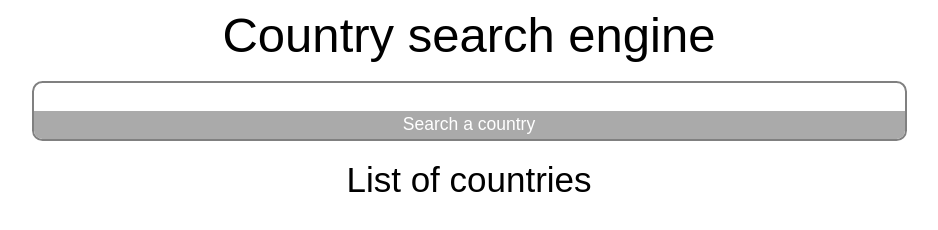
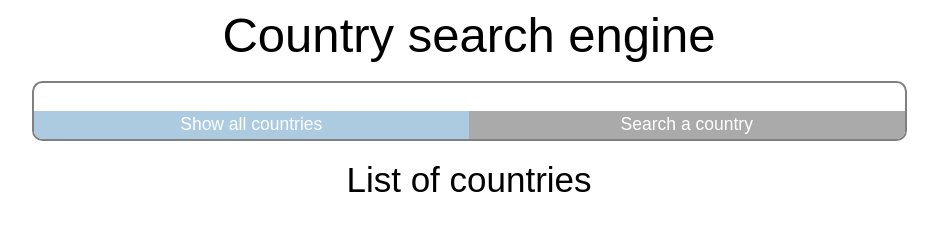
Before and after one commit to busik90/12.6.zadanie, a plain HTML site: page index.html in a window 1280 px wide. Shown: the whole page, without its empty margins (171-1109 px from the left). Drawn offline with nearby package versions, Linux system fonts and the light colour scheme.

Commit message:
Add Show all countries button

```diff
--- a/css/style.css
+++ b/css/style.css
@@ -109,7 +109,13 @@ h1 {
 	justify-content: space-between;
 }
 
+.search-box .buttons-box {
+	width: 100%;
+	display: flex;
+}
+
 .search-box #country-name,
+.search-box #show-all-btn,
 .search-box #search-btn {
 	width: 100%;
 	padding: .2em .4em;
@@ -122,10 +128,18 @@ h1 {
 	text-align: center;
 }
 
+.search-box #show-all-btn,
 .search-box #search-btn {
 	color: white;
+	cursor: pointer;
+}
+
+.search-box #show-all-btn {
+	background-color: #accbe1;
+}
+
+.search-box #search-btn {
 	background-color: #aaa;
-	cursor: pointer;
 }
 
 #countries-box li {
--- a/index.html
+++ b/index.html
@@ -14,7 +14,10 @@
 
       <div class="search-box">
         <input id="country-name" type="text" />
-        <button id="search-btn">Search a country</button>
+        <div class="buttons-box">
+          <button id="show-all-btn">Show all countries</button>
+          <button id="search-btn">Search a country</button>
+        </div>
       </div>
 
       <h2>List of countries</h2>
```
